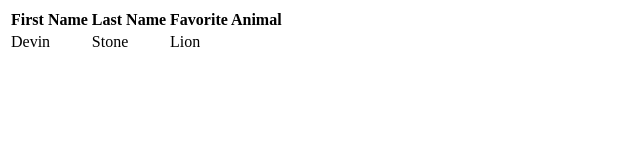
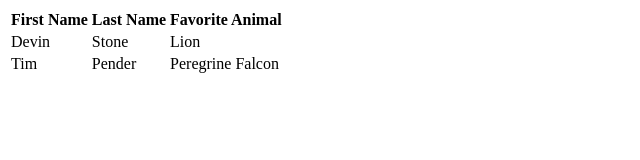
Before and after one commit to Devstone11/HTML-Exercises-5.23, a plain HTML site: page favorites.html in a window 1280 px wide. Shown: the whole page, without its empty margins (0-640 px from the left). Drawn offline with Linux system fonts and the light colour scheme.

Commit message:
added Tim's row to the table

```diff
--- a/favorites.html
+++ b/favorites.html
@@ -17,6 +17,11 @@
           <td>Stone</td>
           <td>Lion</td>
         </tr>
+        <tr>
+          <td>Tim</td>
+          <td>Pender</td>
+          <td>Peregrine Falcon</td>
+        </tr>
       </tbody>
     </table>
   </body>
```
